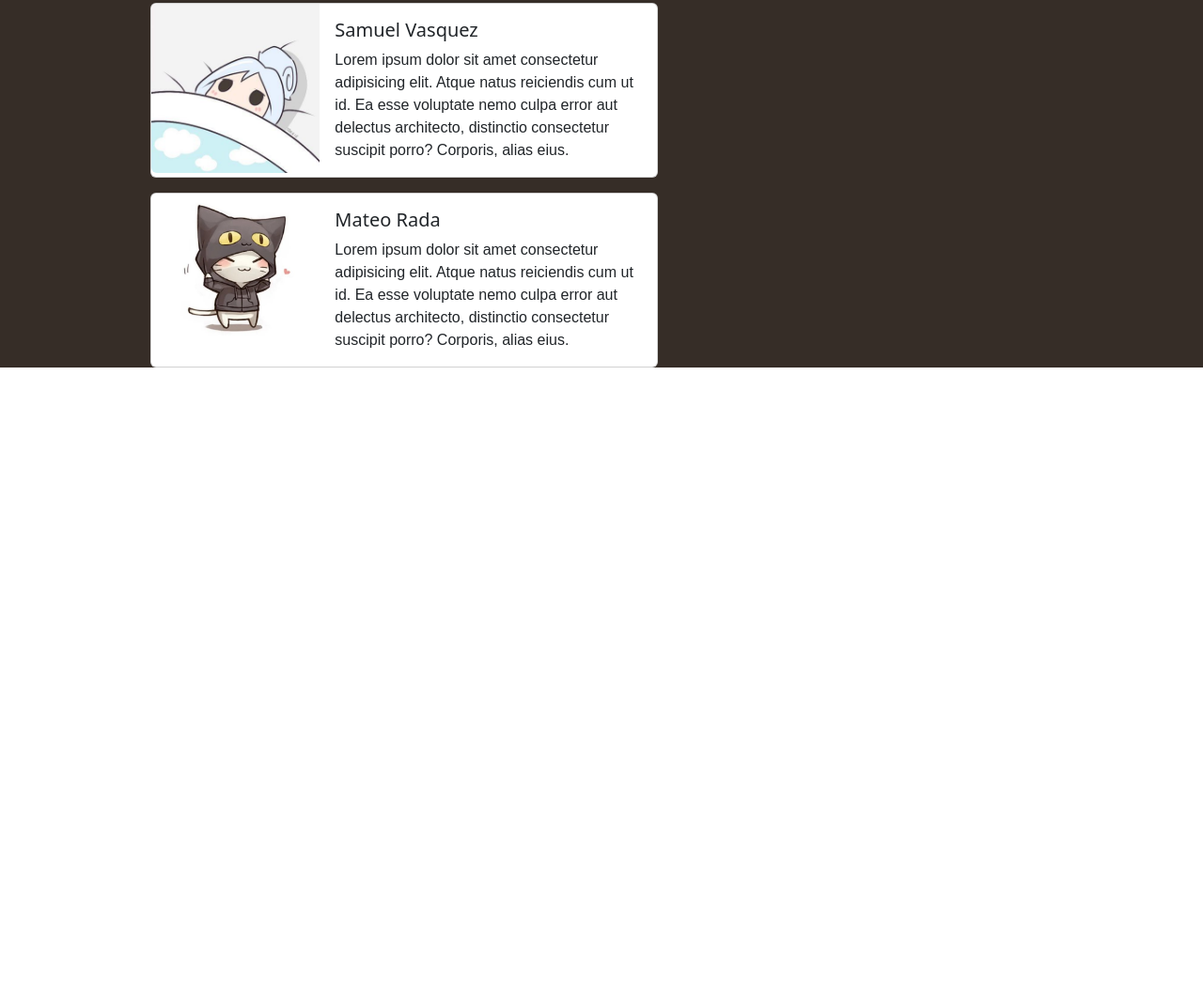
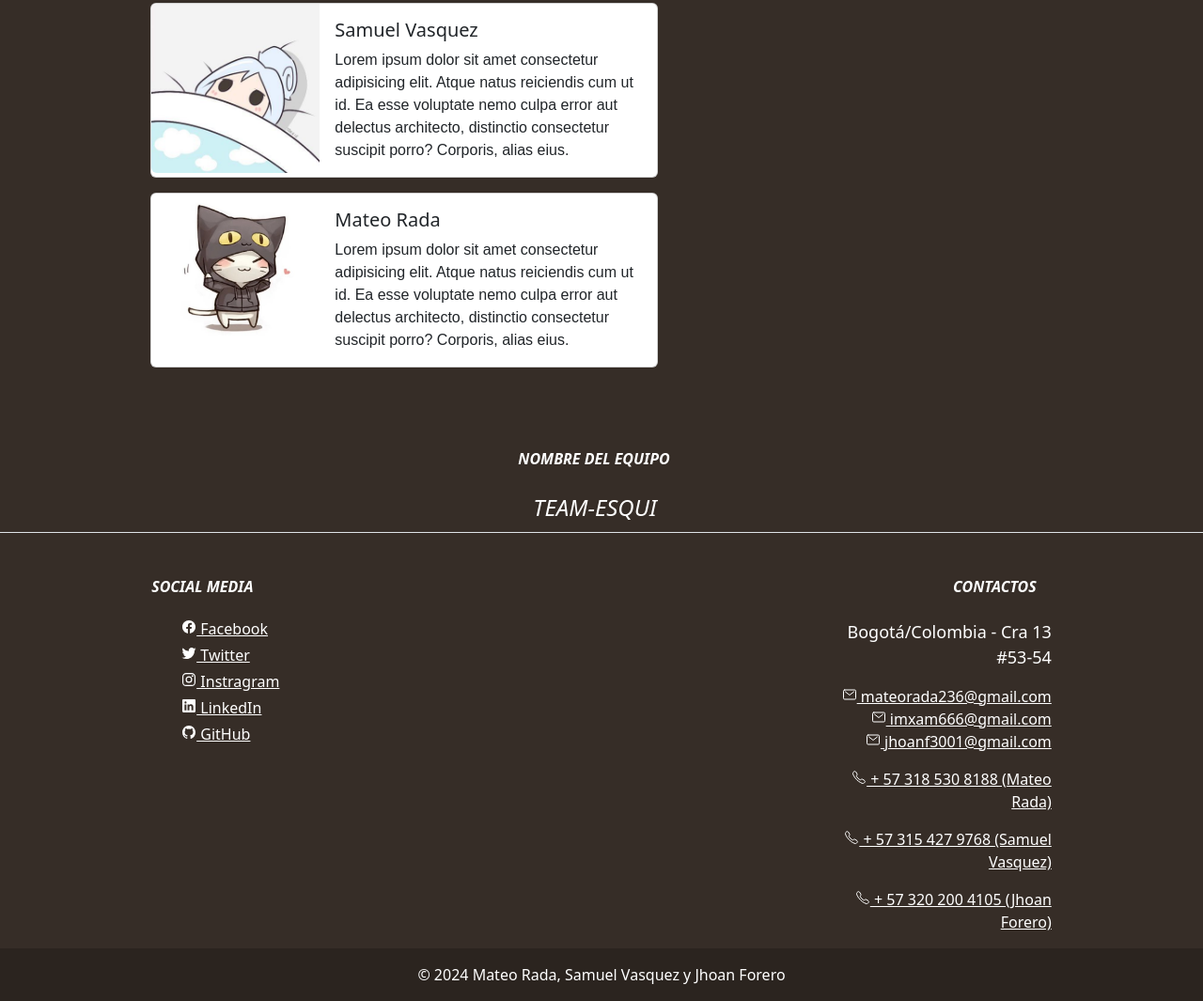
Before and after one commit to ImXam03/Proyecto2, a plain HTML site: page index.html in a window 1280 px wide. Shown: the part 824-1889 px from the top of the page at 94% size. Before the commit the page ends 1231 px from the top, so only its background shows below. Drawn offline with nearby package versions, Linux system fonts and the light colour scheme.

Commit message:
se junta main y footer

```diff
--- a/index.html
+++ b/index.html
@@ -6,10 +6,8 @@
     <meta name="viewport" content="width=device-width, initial-scale=1.0">
     <link rel="stylesheet" href="Bootstrap\css\bootstrap.css">
     <link rel="stylesheet" href="style\style_footer.css">
-    <title>Document</title>
     <link rel="stylesheet" href="/style/style_main.css">
-    <link rel="stylesheet" href="/Bootstrap/css/bootstrap.css">
-    <title>New Proyect</title>
+    <title>ESQUI</title>
 </head>
 
 <body>
@@ -94,10 +92,109 @@
               </div>
             </div>
           </div>
+        </DIV>
+    </div>
+    <div class="espacio"></div>
+    </main>
+    <!--INICIO footer-------------------------------------------------------------------------->
+    <footer class="text-center text-lg-start text-muted">
+        <section class="d-flex justify-content-center justify-content-lg-between p-4 border-bottom">
+            <div class="footer_title">
+                <h6 class="text-uppercase fw-bold mb-4">
+                    <i class="fas fa-gem me-3" style="color: white;">Nombre del equipo</i>
+                </h6>
+                <p class="empresa">
+                    <i>TEAM-ESQUI</i>
+                </p>
+            </div>
+        </section>
+        <!-- Section: Links  -->
+        <div class="container text-center text-md-start mt-5">
+            <!-- Grid row -->
+            <div class="row mt-3">
+                <!-- Grid column -->
+                <div class="col-md-3 col-lg-4 col-xl-3 mx-auto mb-4">
+                    <!-- Section: Social media -->
+                    <section>
+                        <h6 class="text-uppercase fw-bold mb-4">
+                            <i class="fas fa-gem me-3" style="color: white;">Social Media</i>
+                        </h6>
+                        <ul class="social_media">
+                            <li>
+                                <a class="social_link" href=""><h6><ion-icon name="logo-facebook"></ion-icon> Facebook</h6></a>
+                            </li>
+                            <li>
+                                <a class="social_link" href=""><h6><ion-icon name="logo-twitter"></ion-icon> Twitter</h6></a>
 
-    </div>
+                            </li>
+                            <li>
+                                <a class="social_link" href=""><h6><ion-icon name="logo-instagram"></ion-icon> Instragram</h6></a>
 
-    </main>
+                            </li>
+                            <li>
+                                <a class="social_link" href=""><h6><ion-icon name="logo-linkedin"></ion-icon> LinkedIn</h6></a>
+
+                            </li>
+                            <li>
+                                <a class="social_link" href=""><h6><ion-icon name="logo-github"></ion-icon> GitHub</h6></a>
+
+                            </li>
+                        </ul>
+                    </section>
+                    <!-- Section: Social media -->
+                </div>
+                <!-- Grid column -->
+                <div class="col-md-4 col-lg-3 col-xl-1 mx-auto mb-md-0 mb-4">
+
+                </div>
+                <!-- Grid column -->
+                <div class="col-md-4 col-lg-3 col-xl-3 mx-auto mb-md-0 mb-4">
+                    <!-- Links -->
+                    <h6 class="text-uppercase fw-bold mb-4" style="text-align: end;">
+                        <i class="fas fa-gem me-3" style="color: white;">contactos</i>
+                    </h6>
+                    <div class="contactos">
+                        <p class="footer_text" style="text-align: end;"><i class="fas fa-home me-3"></i>
+                            Bogotá/Colombia - Cra 13 #53-54</p>
+                    </div>
+                    <p style="text-align: end;">
+                        <i class="fas fa-envelope me-3"></i>
+                        <a class="mail"
+                            href="https://mail.google.com/mail/u/0/?pli=1#inbox?compose=CllgCJTLGzvZDptFQZcDXgMTHFZxhZKNkQgqrrqPTNcMKPXhNMvdcxGTLNNNbPLKXZCRvbPbSdV"><ion-icon name="mail-outline"></ion-icon> mateorada236@gmail.com</a>
+<br>
+                        <a class="mail"
+                            href="https://mail.google.com/mail/u/0/?pli=1#inbox?compose=CllgCJTLGzvZDptFQZcDXgMTHFZxhZKNkQgqrrqPTNcMKPXhNMvdcxGTLNNNbPLKXZCRvbPbSdV"><ion-icon name="mail-outline"></ion-icon> imxam666@gmail.com</a>
+<br>
+                        <a class="mail"
+                            href="https://mail.google.com/mail/u/0/?pli=1#inbox?compose=CllgCJTLGzvZDptFQZcDXgMTHFZxhZKNkQgqrrqPTNcMKPXhNMvdcxGTLNNNbPLKXZCRvbPbSdV"><ion-icon name="mail-outline"></ion-icon> jhoanf3001@gmail.com</a>
+
+                        <br>
+
+                    </p>
+                    <p class="footer_text" style="text-align: end;"><i class="fas fa-phone me-3"></i> <a class="number"
+                            href="tel:+573185308188"><ion-icon name="call-outline"></ion-icon> + 57 318 530 8188 (Mateo Rada)</a></p>
+                    <p class="footer_text" style="text-align: end;"><i class="fas fa-print me-3"></i> <a class="number"
+                            href="tel:+573154279768"><ion-icon name="call-outline"></ion-icon> + 57 315 427 9768 (Samuel Vasquez)</a> </p>
+                    <p class="footer_text" style="text-align: end;"><i class="fas fa-print me-3"></i> <a class="number"
+                            href="tel:+573202004105"><ion-icon name="call-outline"></ion-icon> + 57 320 200 4105 (Jhoan Forero)</a> </p>
+                </div>
+                <!-- Grid column -->
+            </div>
+            <!-- Grid row -->
+        </div>
+        </section>
+        <!-- Section: Links  -->
+        <!-- Copyright -->
+        <div class="text-center p-3" style="background-color: rgba(0, 0, 0, 0.2); color: white;">
+            © 2024 Mateo Rada, Samuel Vasquez y Jhoan Forero
+
+        </div>
+        <!-- Copyright -->
+    </footer>
+    <!--FIN Footer ------------------------------------------------------------------------->
+    <script type="module" src="https://unpkg.com/ionicons@7.1.0/dist/ionicons/ionicons.esm.js"></script>
+    <script nomodule src="https://unpkg.com/ionicons@7.1.0/dist/ionicons/ionicons.js"></script>
+
 </body>
 
 </html>
--- a/style/style_main.css
+++ b/style/style_main.css
@@ -1,4 +1,4 @@
-#main{
+main{
     background-color: #362D27;
 }
 .H1-MAIN{
@@ -17,4 +17,9 @@
 }
 .cartas-largas{
     margin-left: 10rem;
+    padding-bottom: 3rem;
 }
+.espacio{
+    margin-bottom: -3rem;
+    margin-top: 3rem;
+}
```
